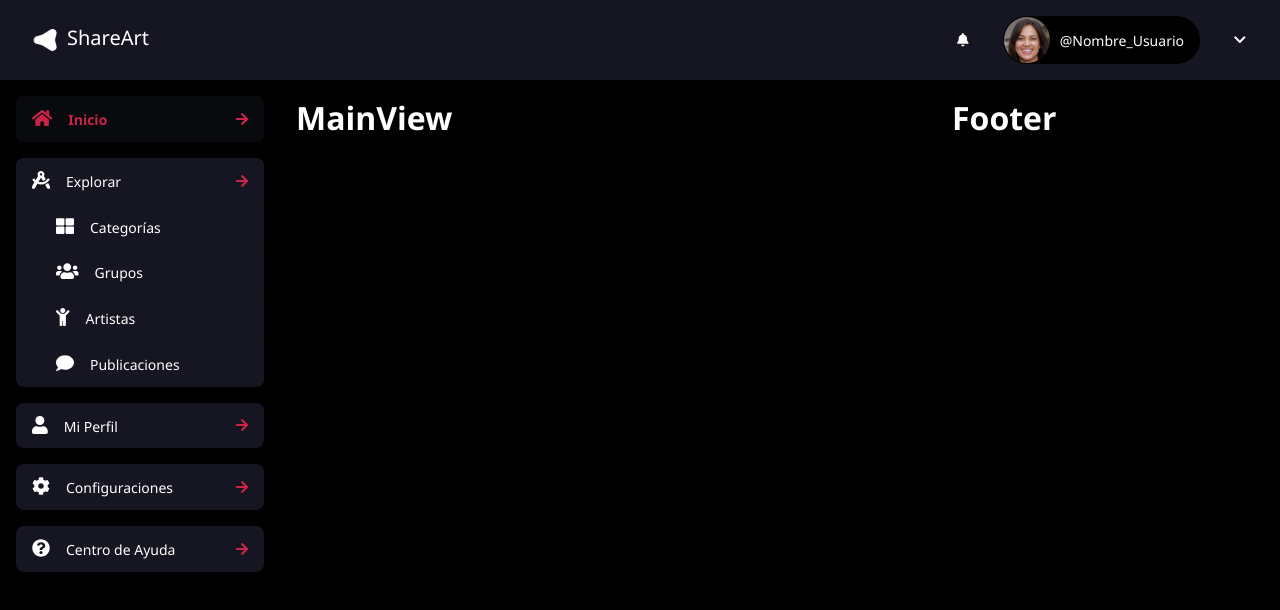
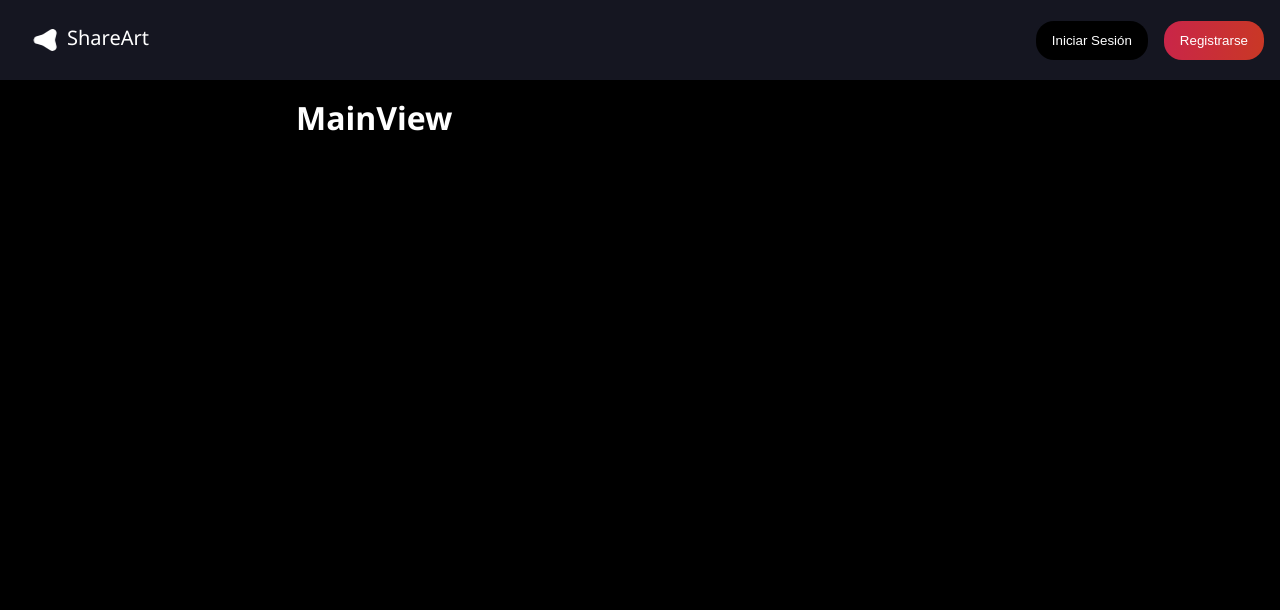
Before and after one commit to WebDev-UPQROO/Share-Art, a React (Create React App) app: page / in a window 1280 px wide. Shown: the top 610 px of the page. Built offline with nearby package versions, Linux system fonts and the light colour scheme.

Commit message:
Feat Layout Animations and MobileMenu

```diff
--- a/public/index.html
+++ b/public/index.html
@@ -8,6 +8,7 @@
     <meta name="description" content="Web site created using create-react-app"/>
     <link rel="apple-touch-icon" href="%PUBLIC_URL%/logo192.png" />
     <link rel="manifest" href="%PUBLIC_URL%/manifest.json" />
+    <link rel="stylesheet" href="https://cdnjs.cloudflare.com/ajax/libs/animate.css/4.1.1/animate.min.css" />
     <title>ShareArt</title>
   </head>
   <body>
--- a/src/ShareArtApp.jsx
+++ b/src/ShareArtApp.jsx
@@ -1,9 +1,15 @@
-import React from 'react';
+import React, { useState } from 'react';
 import { AppRouter } from './routes/AppRouter';
 import './helpers/fontawesomeHelper';
+import { ShareArtContext } from './ShareArtContext';
 
 export const ShareArtApp = () => {
+    const mobileMenu = useState(false);
+    const isLogged = useState(false);
+
     return (
-        <AppRouter />
+        <ShareArtContext.Provider value={{mobileMenu, isLogged}}>
+            <AppRouter />
+        </ShareArtContext.Provider>
     )
 }
--- /dev/null
+++ b/src/ShareArtContext.js
@@ -0,0 +1,3 @@
+import { createContext } from "react";
+
+export const ShareArtContext = createContext();
--- a/src/components/ui/Navbar.jsx
+++ b/src/components/ui/Navbar.jsx
@@ -1,17 +1,25 @@
 import { FontAwesomeIcon } from '@fortawesome/react-fontawesome'
-import React from 'react'
+import React, { useContext } from 'react'
 import { Link } from 'react-router-dom';
 import { routes } from '../../routes/routes';
+import { ShareArtContext } from '../../ShareArtContext';
 
 export const Navbar = () => {
 
-    const isLogged = true;
+    const {mobileMenu: [,setMenu], isLogged: [isLogged, setLogin]} = useContext(ShareArtContext);
+
+    const handleMobileMenu = () => {
+        setMenu( menu => !menu);
+    };
+
+    const handleLogin = () => {
+        setLogin( login  => !login);
+    };
+
     return (
         <div className="navbar">
-
-
             <div className="navbar__left" >
-                <div className="navbar__left__menu btn-animation">
+                <div className="navbar__left__menu btn-animation" onClick={handleMobileMenu}>
                     <FontAwesomeIcon icon="bars" />
                 </div>
 
@@ -34,16 +42,12 @@ export const Navbar = () => {
                                 <img src="./assets/temp/user.jfif" alt="profile" />
                                 <span>@Nombre_Usuario</span>
                             </Link>
-
-                            <button className="btn btn-circle btn-animation">
-                                <FontAwesomeIcon icon="chevron-down" className="" />
-                            </button>
                         </div>
                     )
                     :
                     (
                         <div className="navbar__login">
-                            <button className="btn btn-secondary btn-animation mr-2">Iniciar Sesión</button>
+                            <button className="btn btn-secondary btn-animation mr-2" onClick={handleLogin}>Iniciar Sesión</button>
                             <button className="btn btn-primary btn-animation">Registrarse</button>
                         </div>
                     )
--- a/src/components/ui/menu/Menu.jsx
+++ b/src/components/ui/menu/Menu.jsx
@@ -1,9 +1,12 @@
-import React from 'react';
+import React, { useContext } from 'react';
 import { routes } from '../../../routes/routes';
+import { ShareArtContext } from '../../../ShareArtContext';
 import { MenuButton } from './MenuButton';
 import { MenuList } from './MenuList';
 
 export const Menu = () => {
+
+    const { mobileMenu: [menu], isLogged: [isLogged, setLogOut] } = useContext(ShareArtContext);
 
     const menuOptions = [
         { title: 'Mi Perfil', icon: 'user', route: routes.profile },
@@ -12,7 +15,6 @@ export const Menu = () => {
     ];
 
     const exploreOptions = [
-        { title: 'Categorías', icon: 'th-large', route: routes.categories },
         { title: 'Grupos', icon: 'users', route: routes.groups },
         { title: 'Artistas', icon: 'child', route: routes.artist },
         { title: 'Publicaciones', icon: 'comment', route: routes.publications }
@@ -24,8 +26,12 @@ export const Menu = () => {
         </div>
     );
 
+    const handleLogOut = () => {
+        setLogOut (!isLogged);
+    };
+
     return (
-        <div className="menu">
+        <div className={`menu ${menu ? 'show' : 'hide'}`}>
             <div className="mb-2">
                 <MenuButton title="Inicio" icon="home" route='/' exact={true} />
             </div>
@@ -35,12 +41,20 @@ export const Menu = () => {
             </div>
 
             {
+                (isLogged) &&
                 menuOptions.map(item =>
                     <div className="mb-2" key={item.title}>
                         <MenuButton title={item.title} icon={item.icon} route={item.route} />
                     </div>
                 )
+            } {
+                (isLogged) &&
+                <div onClick={handleLogOut}>
+                    <MenuButton title="Cerrar Sesión" icon="sign-out-alt" route='/' arrow={false} activeClassName="" />
+                </div>
             }
+
+
         </div>
     )
 }
--- a/src/components/ui/menu/MenuButton.jsx
+++ b/src/components/ui/menu/MenuButton.jsx
@@ -1,11 +1,19 @@
-import React from 'react';
+import React, { useContext } from 'react';
 import PropTypes from 'prop-types';
 import { FontAwesomeIcon } from '@fortawesome/react-fontawesome';
 import { NavLink } from 'react-router-dom';
+import { ShareArtContext } from '../../../ShareArtContext';
 
-export const MenuButton = ({ title, icon, route, arrow = true, exact = false }) => {
+export const MenuButton = ({ title, icon, route, arrow = true, ...rest}) => {
+
+    const {mobileMenu: [,setMenu]} = useContext(ShareArtContext);
+
+    const handleClick = () => {
+        setMenu( menu => !menu);
+    };
+
     return (
-        <NavLink to={route} className="btn btn-menu" activeClassName="active" exact={exact}>
+        <NavLink to={route} className="btn btn-menu" activeClassName="active" onClick={handleClick} {...rest}>
             <div>
                 <FontAwesomeIcon icon={icon} className="btn-menu-icon" />
                 <span>{title}</span>
--- a/src/helpers/fontawesomeHelper.js
+++ b/src/helpers/fontawesomeHelper.js
@@ -17,6 +17,7 @@ import {
     faChevronDown,
     faBars,
     faHome,
+    faSignOutAlt,
 } from '@fortawesome/free-solid-svg-icons';
 
 library.add(
@@ -35,4 +36,5 @@ library.add(
     faChevronDown,
     faBars,
     faHome,
+    faSignOutAlt,
 );
--- a/src/styles/base/_settings.scss
+++ b/src/styles/base/_settings.scss
@@ -22,6 +22,7 @@ $color-map: (
 $defMargin: 1.6rem;
 $defRadius: 0.8rem;
 $fontSize: 1.6rem;
+$animationDuration: 0.5s;
 
 $navbarHeight: 8rem;
 $menuWidth: 28rem;
--- a/src/styles/components/_buttons.scss
+++ b/src/styles/components/_buttons.scss
@@ -71,6 +71,9 @@
   background-color: $background;
   text-decoration: none;
 
+  animation: fadeIn;
+  animation-duration: $animationDuration;
+
   .btn-menu-icon {
     font-size: $fontSize + 0.2rem;
     margin-right: $defMargin;
--- a/src/styles/components/_navbar.scss
+++ b/src/styles/components/_navbar.scss
@@ -1,4 +1,5 @@
 .navbar {
+  z-index: 10;
   height: $navbarHeight;
   background-color: $background;
   position: fixed;
@@ -7,6 +8,8 @@
   width: 100%;
   padding: 0 $defMargin;
   user-select: none;
+  animation: fadeIn;
+  animation-duration: $animationDuration;
 
   display: flex;
   justify-content: space-between;
--- a/src/styles/layouts/_layout.scss
+++ b/src/styles/layouts/_layout.scss
@@ -5,23 +5,45 @@
 
   .menu {
     display: none;
-    width: $menuWidth;
-    padding: 0 $defMargin;
-    height: calc(100% - #{$navbarHeight + $defMargin});
-    position: fixed;
-    bottom: 0;
+    position: absolute;
+    top: 0;
     left: 0;
-    overflow-y: auto;
-    user-select: none;
+    width: 100%;
+    margin-top: $navbarHeight;
+    padding: $defMargin;
+    z-index: 5;
+    background-color: $base;
+
+    animation: slideInDown;
+    animation-duration: $animationDuration;
+
+    &.show {
+      display: block;
+    }
 
     @media (min-width: 1200px) {
       display: block;
+      width: $menuWidth;
+      padding: $defMargin $defMargin 0 $defMargin;
+      height: calc(100% - #{$navbarHeight + $defMargin});
+      position: fixed;
+      bottom: 0;
+      left: 0;
+      overflow-y: auto;
+      user-select: none;
+
+      animation: fadeInLeft;
+      animation-duration: $animationDuration;
     }
   }
 
   .main-center {
     flex-grow: 1;
     padding: 0 $defMargin;
+
+    animation: fadeIn;
+    animation-duration: $animationDuration;
+
     @media (min-width: 768px) {
       margin: 0 $footerWidth 0 0;
     }
@@ -33,6 +55,9 @@
   .main-full {
     flex-grow: 1;
     padding: 0 $defMargin;
+
+    animation: fadeIn;
+    animation-duration: $animationDuration;
 
     @media (min-width: 1200px) {
       margin: 0 $defMargin 0 $menuWidth;
@@ -49,6 +74,9 @@
     right: 0;
     overflow-y: auto;
 
+    animation: fadeInRight;
+    animation-duration: $animationDuration;
+
     @media (min-width: 768px) {
       display: block;
     }
```
